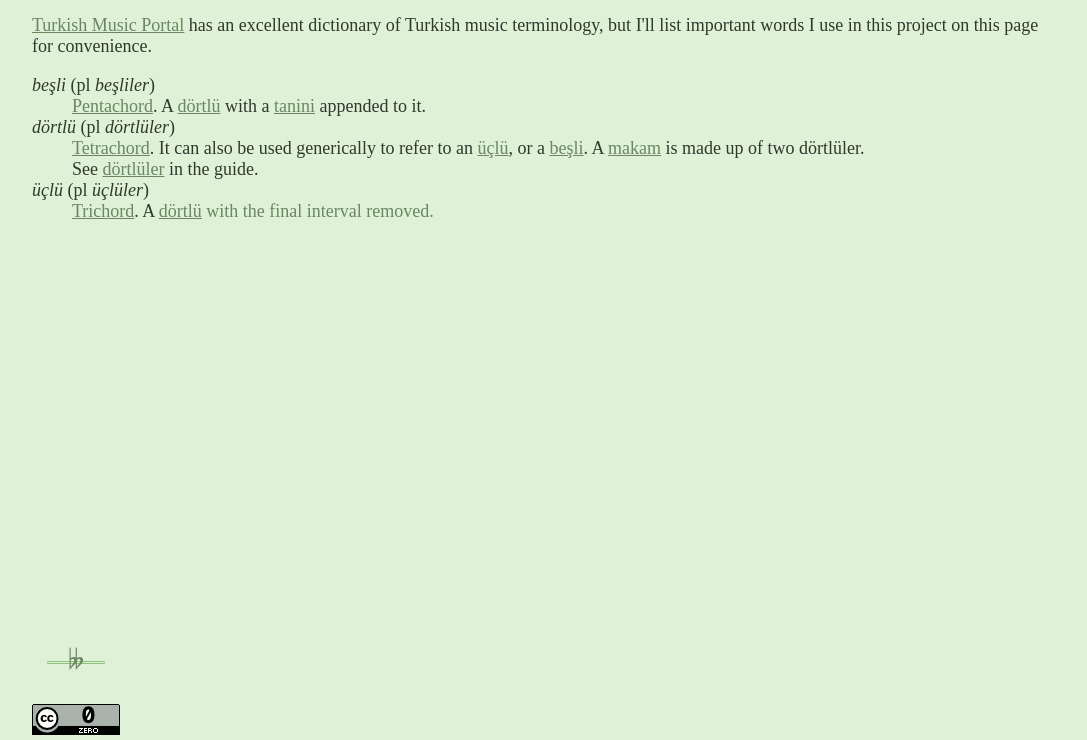
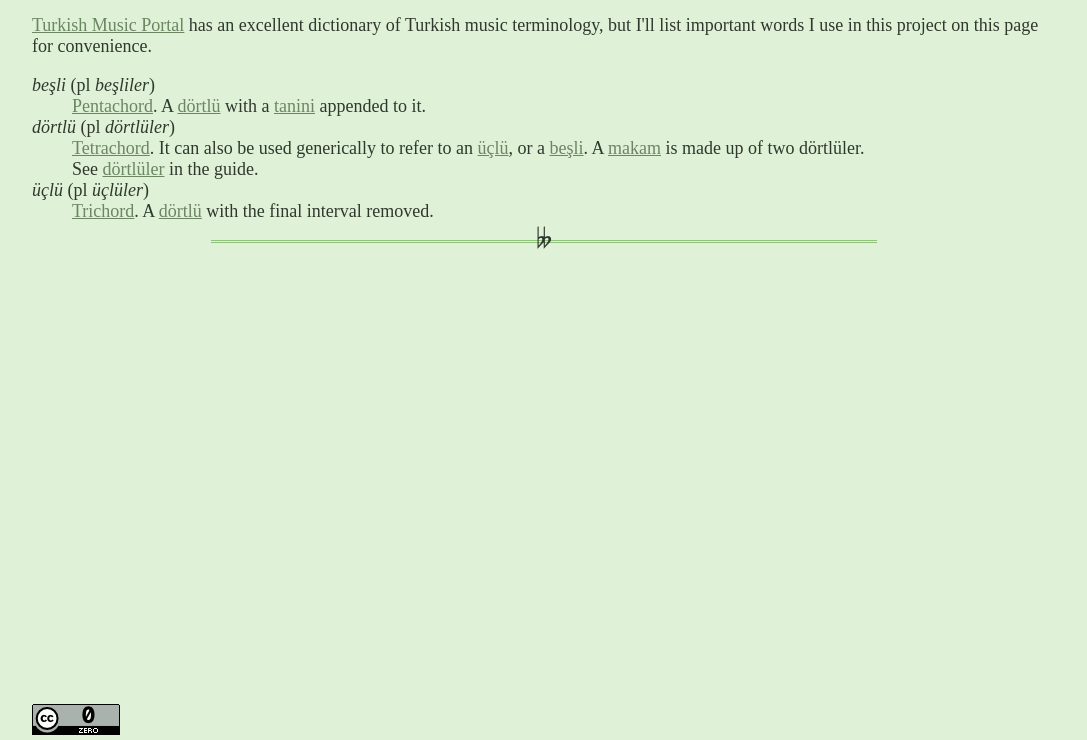
Before and after one commit to erkin/chelengk, a plain HTML site: page terms/index.html in a window 1280 px wide. Shown: the part 60-800 px from the top of the page, without its empty margins (96-1183 px from the left). Drawn offline with Linux system fonts and the light colour scheme.

Commit message:
Fix mismatched tags

```diff
--- a/terms/index.html
+++ b/terms/index.html
@@ -64,13 +64,13 @@
         <dd>
           <a id="üçlü"></a>
           <a href="https://en.wikipedia.org/wiki/Trichord">Trichord</a>.
-          A <a href="#dörtlü">dörtlü<a/> with the final interval removed.
+          A <a href="#dörtlü">dörtlü</a> with the final interval removed.
         </dd>
       </dl>
+      <hr/>
     </section>
 
     <footer>
-      <hr/>
       <a href="https://creativecommons.org/cc0">
         <img src="/chelengk/media/cc0.png"
              alt="Public Domain"/>
```
Also changed, not shown: index.html (+7 -7 lines), primer/index.html (+1 -1 lines).
